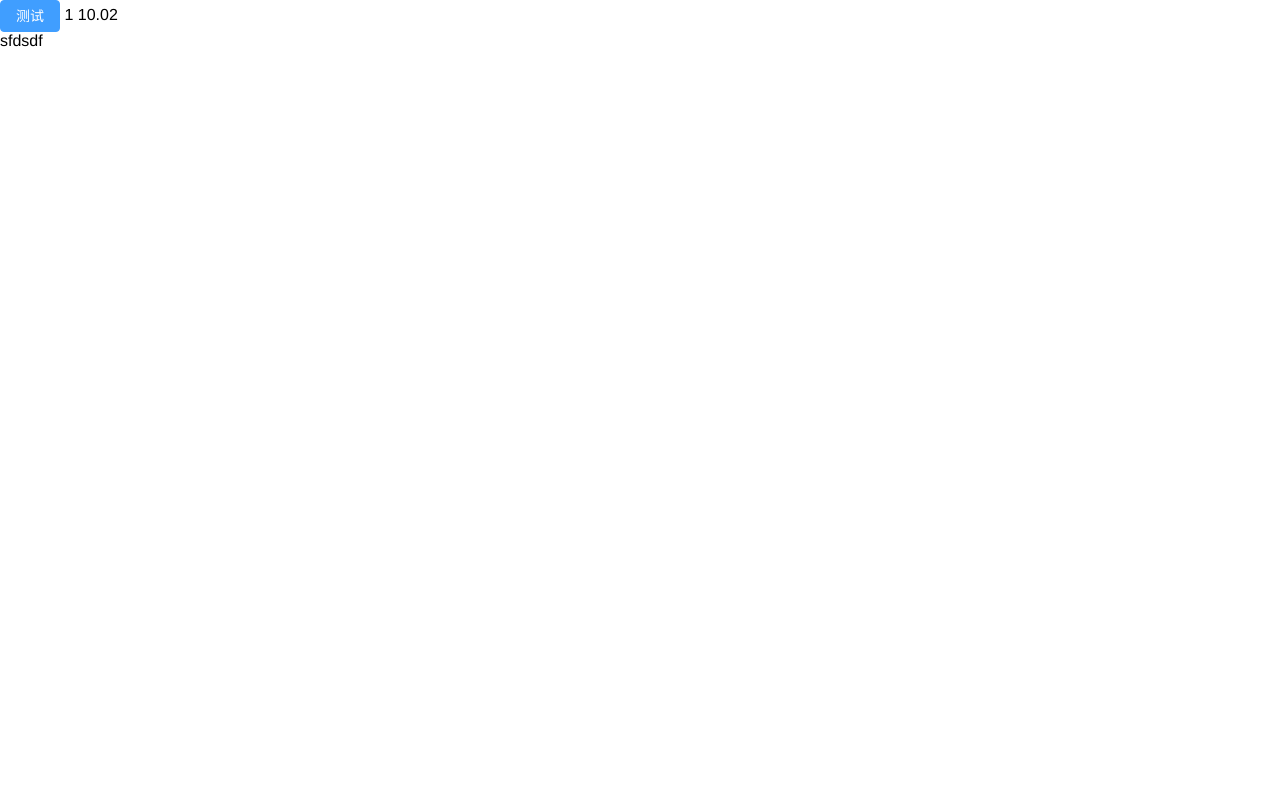
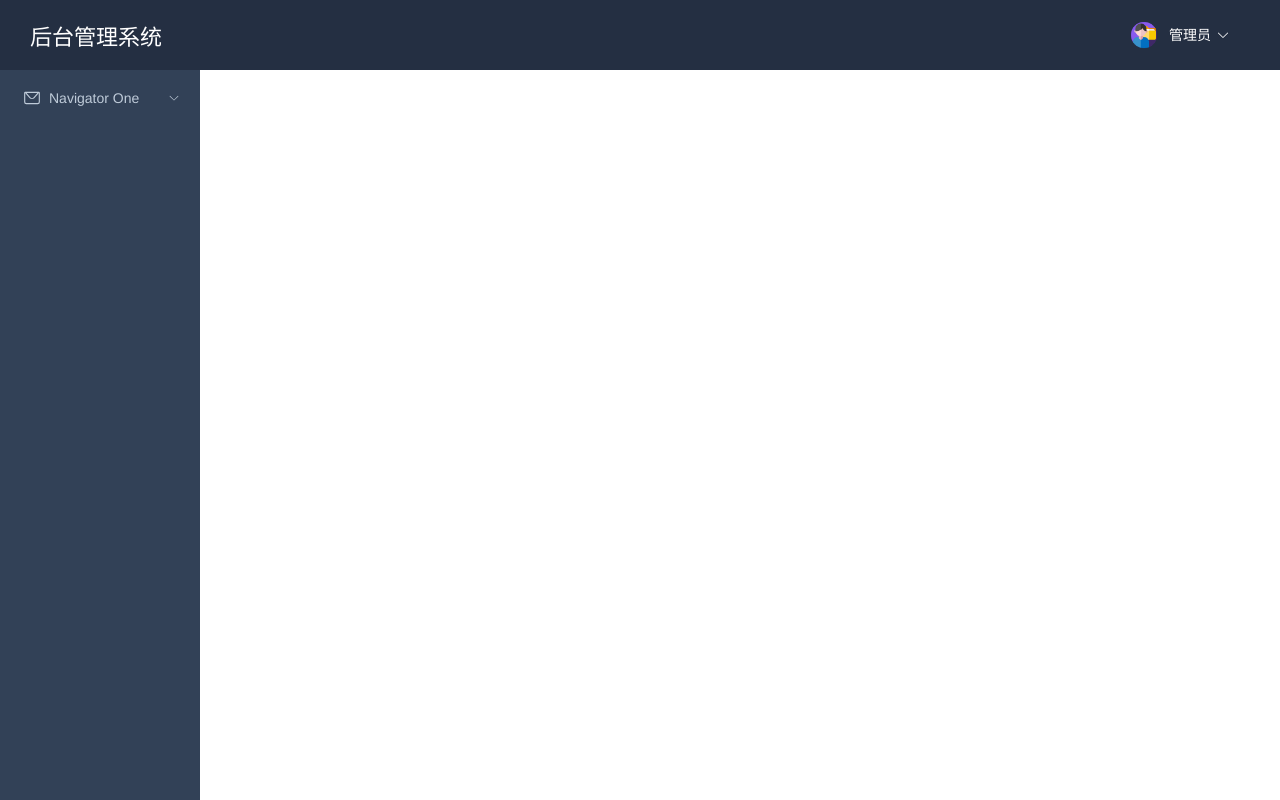
Before and after one commit to WangZhenHao/vite-vue3-admin, a Vue app: page /#/home in a window 1280 px wide. Built offline with nearby package versions, Linux system fonts and the light colour scheme.

Commit message:
【feat】添加页面布局

```diff
--- a/package.json
+++ b/package.json
@@ -10,6 +10,7 @@
     "lint": "eslint . --ext .vue,.js,.ts,.jsx,.tsx --fix"
   },
   "dependencies": {
+    "@element-plus/icons-vue": "^2.0.10",
     "axios": "^1.2.0",
     "element-plus": "^2.2.22",
     "pinia": "^2.0.26",
@@ -23,6 +24,7 @@
     "@vitejs/plugin-vue": "^3.2.0",
     "eslint": "^8.28.0",
     "eslint-plugin-vue": "^9.8.0",
+    "sass": "^1.56.1",
     "typescript": "^4.6.4",
     "vite": "^3.2.3",
     "vue-tsc": "^1.0.9"
--- a/src/assets/css/common.css
+++ b/src/assets/css/common.css
@@ -135,3 +135,11 @@ a {
 .text-th {
   text-decoration: line-through;
 }
+
+.p-l-10 {
+  padding-left: 10px;
+}
+
+.p-r-10 {
+  padding-right: 10px;
+}
--- /dev/null
+++ b/src/assets/css/resetElment.css
@@ -0,0 +1,16 @@
+/* .el-menu {
+  background-color: unset;
+  color: #fff;
+}
+
+.el-sub-menu__title,
+.el-menu-item {
+  color: #fff;
+}
+
+.el-menu-item:hover {
+  background-color: #283446;
+} */
+.el-menu {
+  border-width: 0;
+}
--- a/src/main.ts
+++ b/src/main.ts
@@ -2,14 +2,23 @@ import { createApp } from 'vue';
 import App from './App.vue';
 import router from './router';
 import ElementPlus from 'element-plus';
+import { createPinia } from 'pinia';
 
 import 'element-plus/dist/index.css';
 import '@css/common.css';
+import '@css/resetElment.css';
 import globalProperties from '@js/globalProperties';
+import '@js/globalFn';
+import * as ElementPlusIconsVue from '@element-plus/icons-vue';
 
 const app = createApp(App);
 
 app.use(router);
 app.use(ElementPlus);
+app.use(createPinia());
 app.mount('#app');
 globalProperties(app);
+
+for (const [key, component] of Object.entries(ElementPlusIconsVue)) {
+  app.component(key, component);
+}
--- /dev/null
+++ b/src/store/siderbar.ts
@@ -0,0 +1,14 @@
+import { defineStore } from 'pinia';
+
+export default defineStore('useSidebarStore', {
+  state: () => {
+    return {
+      isCollapse: false,
+    };
+  },
+  actions: {
+    switchCollapce() {
+      this.isCollapse = !this.isCollapse;
+    },
+  },
+});
--- /dev/null
+++ b/src/views/home/component/header.vue
@@ -0,0 +1,57 @@
+<template>
+  <div class="header-wrap flex-box justify-s-b items-center">
+    <div class="left-wrap">后台管理系统</div>
+    <div class="right-wrap">
+      <el-dropdown @command="handleCommand">
+        <div class="flex-box items-center font-14 color-f">
+          <img
+            class="img-block"
+            src="@img/admin.png"
+          />
+          <span class="p-l-10">管理员</span>
+          <el-icon class="el-icon--right">
+            <arrow-down />
+          </el-icon>
+        </div>
+        <template #dropdown>
+          <el-dropdown-menu>
+            <el-dropdown-item command="loginout">退出登录</el-dropdown-item>
+          </el-dropdown-menu>
+        </template>
+      </el-dropdown>
+    </div>
+  </div>
+</template>
+
+
+<script setup lang="ts">
+import { useRouter } from 'vue-router';
+const router = useRouter();
+
+const handleCommand = (command: string) => {
+  if (command == 'loginout') {
+    tools.clearLocalStorage();
+    router.push('/login');
+  }
+};
+</script>
+<style lang="scss" scoped>
+.header-wrap {
+  height: 70px;
+  background-color: #242f42;
+  color: #fff;
+  font-size: 22px;
+
+  .left-wrap {
+    margin-left: 30px;
+  }
+  .right-wrap {
+    margin-right: 50px;
+    cursor: pointer;
+  }
+  .img-block {
+    width: 30px;
+    height: 30px;
+  }
+}
+</style>
--- /dev/null
+++ b/src/views/home/component/siderbar.vue
@@ -0,0 +1,49 @@
+<template>
+  <div
+    :class="{'width-200': !silder.isCollapse}"
+    class="silder-wrap"
+  >
+    <el-scrollbar>
+      <el-menu
+        :collapse="silder.isCollapse"
+        active-text-color="#20a0ff"
+        background-color="#324157"
+        class="el-menu-wrap"
+        router
+        text-color="#bfcbd9"
+      >
+        <el-sub-menu index="1">
+          <template #title>
+            <el-icon>
+              <message />
+            </el-icon>
+            <span>Navigator One</span>
+          </template>
+          <el-menu-item index="1-1">Option 1</el-menu-item>
+          <el-menu-item index="1-2">Option 2</el-menu-item>
+          <el-menu-item index="1-3">Option 3</el-menu-item>
+        </el-sub-menu>
+      </el-menu>
+    </el-scrollbar>
+  </div>
+</template>
+<script setup lang="ts">
+import { ref } from 'vue';
+import useSilder from '@store/siderbar';
+
+const silder = useSilder();
+</script>
+<style scoped lang="scss">
+.silder-wrap {
+  height: calc(100vh - 70px);
+  background: #324157;
+  width: 64px;
+
+  &.width-200 {
+    width: 200px;
+  }
+}
+.el-menu-wrap:not(.el-menu--collapse) {
+  width: 200px;
+}
+</style>
--- a/src/views/home/index.vue
+++ b/src/views/home/index.vue
@@ -1,22 +1,9 @@
 <template>
-  <el-button type="primary">测试</el-button>
-  {{ msg }}
-  {{ $filters.filterMoeny('10.02') }}
-  <div
-    :class="{'a': true, 'b': false, 'c': true}"
-    class="clas"
-    data="1"
-  >sfdsdf</div>
+  <c-header />
+  <c-siderbar />
+  <div class="content"></div>
 </template>
 <script lang="ts" setup>
-import { ref } from 'vue';
-
-console.log('a');
-function test() {
-  const json = { a: 1, b: 2 };
-  console.log(json);
-}
-
-test();
-const msg = ref(1);
+import cHeader from './component/header.vue';
+import cSiderbar from './component/siderbar.vue';
 </script>
```
Also changed, not shown: .eslintrc.cjs, src/assets/img/admin.png (added), src/store/index.ts (deleted), 1 other file (tests, documents, lock files or other folders).
